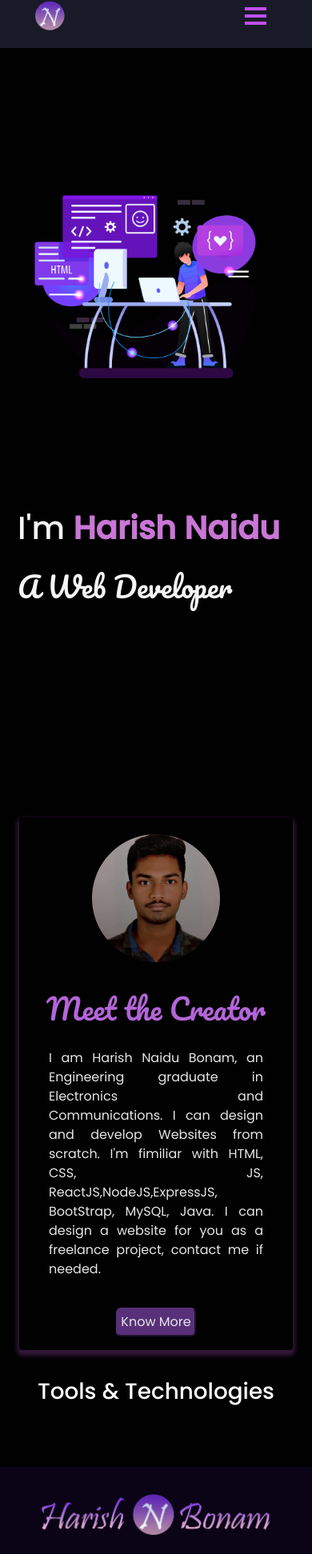
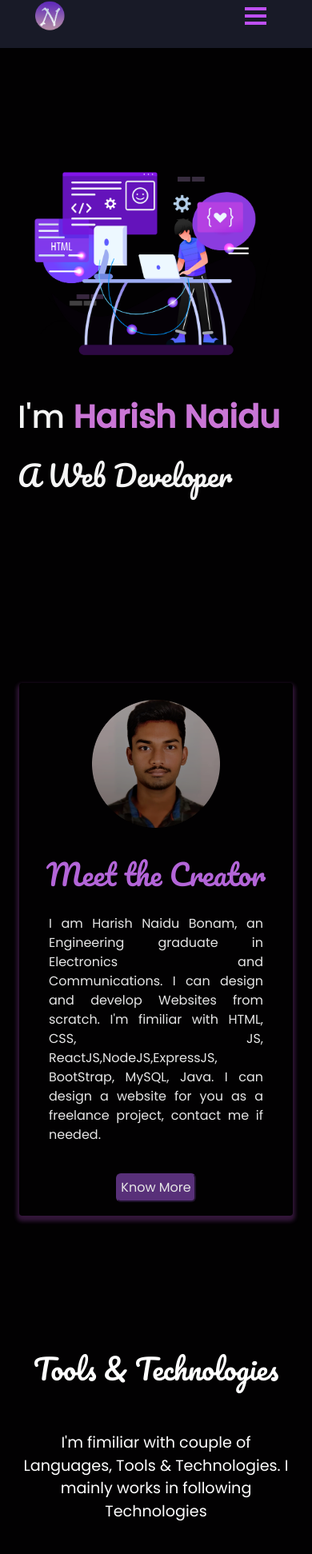
Before and after one commit to Harish1611/Portfolio-Website-React, a React (Create React App) app: page / in a window 390 px wide. Shown: the part 20-1963 px from the top of the page at 80% size. Built offline with nearby package versions, Linux system fonts and the light colour scheme.

Commit message:
Sections Added in Home & Responsiveness issue fixed

```diff
--- a/src/components/Home/HomeSection2.js
+++ b/src/components/Home/HomeSection2.js
@@ -2,6 +2,7 @@ import React from "react";
 import { Container, Row, Col } from "react-bootstrap";
 import HomeAboutCard from "./HomeAboutCard";
 import myPic from "../../Assets/myImage.png";
+import HomeSkills from "./HomeSkills";
 
 function HomeSection2() {
   return (
@@ -17,7 +18,12 @@ function HomeSection2() {
         </Row>
         <Row>
           <Col md={12} className="home-about-skills ">
-            <h1>Tools & Technologies</h1>
+            <h1 className="heading-name-skills">Tools & Technologies</h1>
+            <p className="home-about-body">
+              I'm fimiliar with couple of Languages, Tools & Technologies. I
+              mainly works in following Technologies
+            </p>
+            <HomeSkills />
           </Col>
         </Row>
       </Container>
--- /dev/null
+++ b/src/components/Home/HomeSkills.js
@@ -0,0 +1,37 @@
+import React from "react";
+import { Col, Row } from "react-bootstrap";
+import { CgCPlusPlus } from "react-icons/cg";
+import {
+  DiJavascript1,
+  DiReact,
+  DiNodejs,
+  DiMongodb,
+  DiJava,
+} from "react-icons/di";
+
+function HomeSkills() {
+  return (
+    <Row style={{ justifyContent: "center", paddingBottom: "50px" }}>
+      <Col xs={4} md={2} className="tech-icons">
+        <DiJavascript1 />
+      </Col>
+
+      <Col xs={4} md={2} className="tech-icons">
+        <DiNodejs />
+      </Col>
+      <Col xs={4} md={2} className="tech-icons">
+        <DiReact />
+      </Col>
+
+      <Col xs={4} md={2} className="tech-icons">
+        <DiMongodb />
+      </Col>
+
+      <Col xs={4} md={2} className="tech-icons">
+        <DiJava />
+      </Col>
+    </Row>
+  );
+}
+
+export default HomeSkills;
--- a/src/style.css
+++ b/src/style.css
@@ -266,14 +266,6 @@ button:focus {
   }
 }
 
-#tsparticles {
-  position: fixed !important;
-  background-repeat: no-repeat !important;
-  background-size: cover !important;
-  width: 100%;
-  height: 100%;
-}
-
 .home-header {
   padding-top: 80px !important;
 }
@@ -286,6 +278,18 @@ button:focus {
   background-repeat: no-repeat;
   padding-bottom: 30px !important;
   padding-top: 30px !important;
+}
+
+@media (max-width: 767px) {
+  .home-section {
+    position: relative;
+    z-index: -1;
+    /* background-image: var(--image-gradient), url(./Assets/home-bg.jpg); */
+    background-position: top center;
+    background-repeat: no-repeat;
+    padding-bottom: 1px !important;
+    padding-top: 1px !important;
+  }
 }
 
 .home-content {
@@ -325,8 +329,27 @@ button:focus {
     padding-left: 10px !important;
   }
 }
+
+.heading-name-skills {
+  font-size: 2.8em !important;
+  padding-top: 20px;
+  font-family: "Pacifico", cursive;
+}
+
+@media (max-width: 767px) {
+  .heading-name-skills {
+    font-size: 2.2em !important;
+    font-family: "Pacifico", cursive;
+  }
+}
 .headingstyle {
   padding-top: 150px;
+}
+
+@media (max-width: 767px) {
+  .headingstyle {
+    padding-top: 40px !important;
+  }
 }
 
 .main-name {
@@ -356,18 +379,6 @@ button:focus {
   }
 }
 
-.myAvtar {
-  justify-content: center !important;
-  padding-top: 9em !important;
-}
-
-@media (max-width: 767px) {
-  .myAvtar {
-    padding-top: 2em !important;
-    padding-bottom: 2em !important;
-  }
-}
-
 .home-about-section {
   position: relative;
   padding-bottom: 70px !important;
@@ -384,12 +395,13 @@ button:focus {
 .home-about-body {
   padding-top: 50px;
   font-size: 1.2em !important;
-  text-align: left;
+  text-align: center;
+  padding-bottom: 50px;
 }
 
 .home-about-skills {
   text-align: center !important;
-  padding-top: 35px;
+  padding-top: 150px !important;
   color: white !important;
 }
 
```
